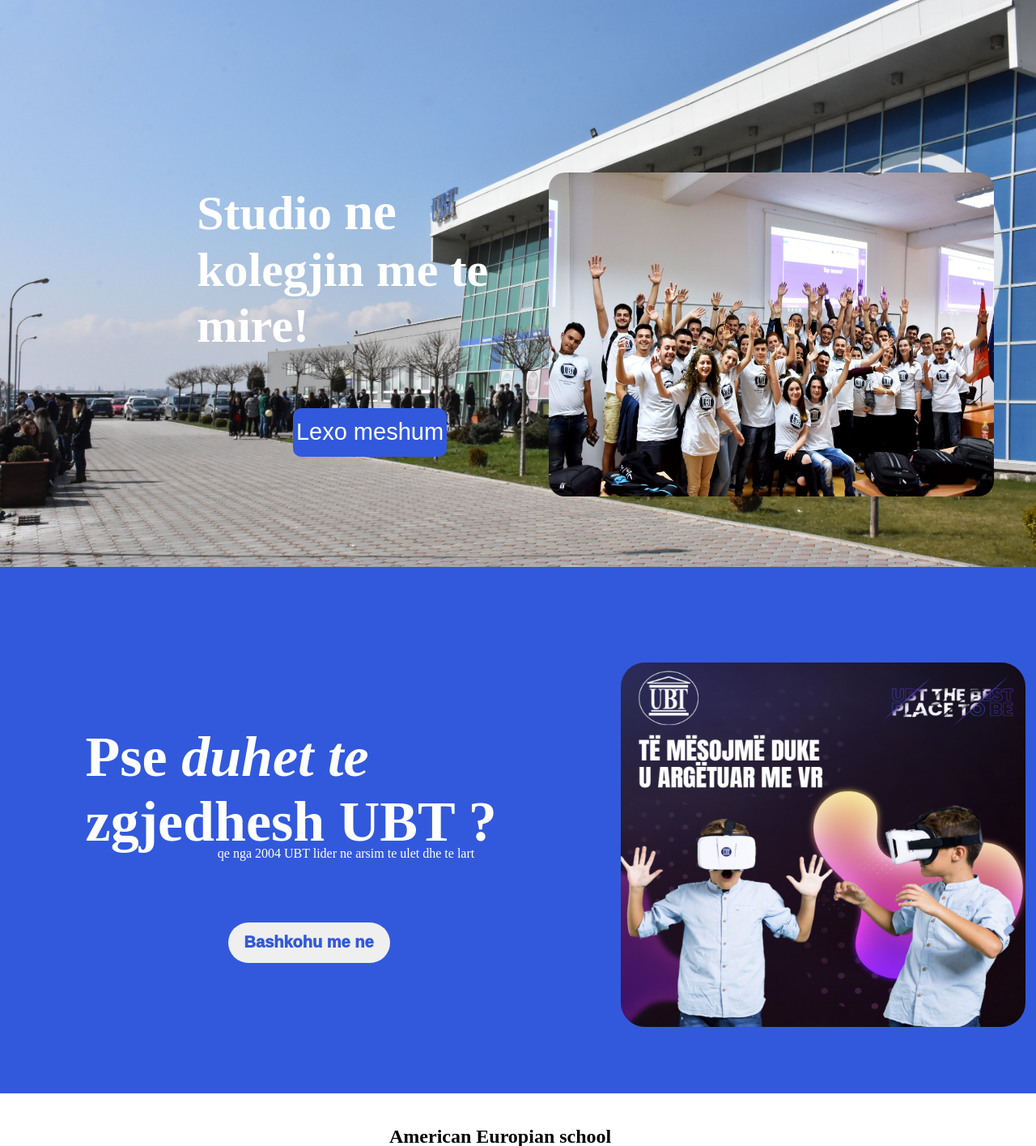
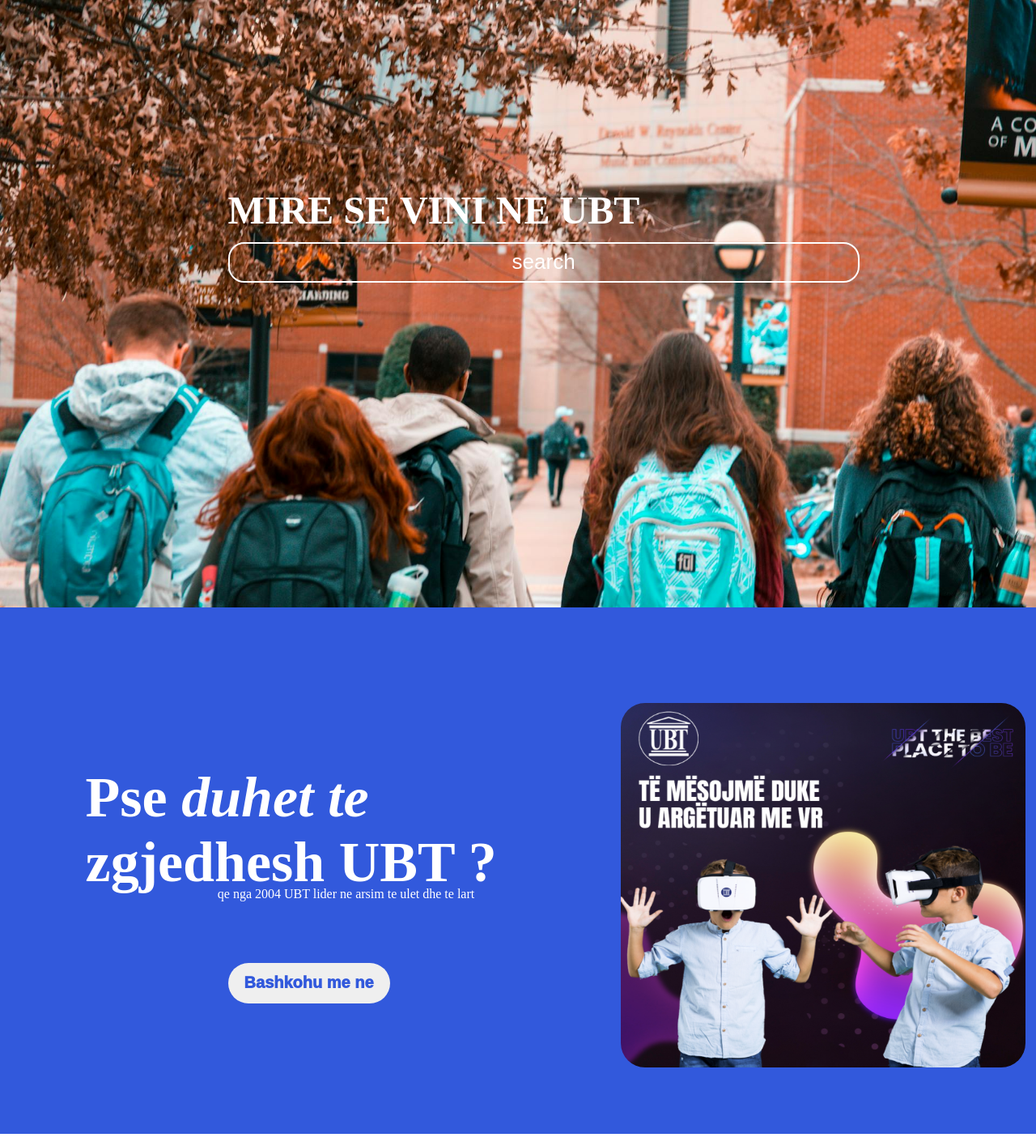
Before and after one commit to Jahirq1/WebSchool, a PHP site: page /html/home.html in a window 1280 px wide; the page is wider, and only the part inside the window is pictured. Shown: the part 80-1495 px from the top of that part at 81% size. Run offline with PHP 8.4, Linux system fonts and the light colour scheme.

Commit message:
kam krijuar slider me ane te javascript  dhe kam ndryshuar pak kontentin e webit ne faqe e ballines

```diff
--- a/css/home.css
+++ b/css/home.css
@@ -72,57 +73,88 @@ header img{
 
 /*Dizajni i sektionit Hero*/
 
-.hero{
+
+.slider-container {
   width: 100%;
-  height: 700px;
-  background-image: url(../img/ubt-1.jpg);
-  background-repeat: no-repeat;
-  background-position: center;
-  background-size: 100%;
+  margin: 0 auto;
+  overflow: hidden;
+}
+.slider-container .teksti{
+  position: absolute;
+  z-index: 2;
+  left: 22%;
+  top: 39%;
+}
+.slider-container .teksti{
+  width: 520px;
+  font-size: 49px;
+  color: white;
+}
+.slider-container .teksti h1{
+
+    font-size: 3rem;
+    border-right: 3px solid white;
+    padding-right: 5px;
+    white-space: nowrap;
+    overflow: hidden;
+    width: 0;
+    animation: typing 5s steps(50) 1s forwards, blink 0.75s step-end infinite;
+
+}
+.slider-container input{
+  width: 780px;
+  height: 50px;
+  border-radius: 20px;
+  border-style: none;
+  border: 2px solid white;
+  box-sizing: border-box;
+  text-align: center;
+  color: white;
+  font-size: 26px;
+  background: transparent;
+}
+input[type="search"]::-webkit-search-cancel-button {
+  display: none;
+}
+
+input[type="search"]::-moz-search-cancel-button {
+  display: none;
+}
+
+input[type="search"] {
+  -webkit-appearance: none;
+  -moz-appearance: none;
+  appearance: none;
+}
+.slider-container input::placeholder{
+  font-size: 26px;
+  color: white;
+  font-style: initial;
+}
+
+.slider-container input:focus{
+  outline: 2px solid white;
+}
+.slider {
+  display: flex;
+  width: 100%;
+  height: 750px;
+  transition: transform 0.5s ease-in-out;
+}
+
+.slide {
+  width: 100%;
+  flex: 0 0 100%;
+}
+
+.slide img {
+  width: 100%;
+  height: auto;
+  align-items: center;
+  justify-content: center;
   display: block;
 }
-.hero h1{
-  width: 420px;
-  position:relative;
- left: 19%;
- top: 32%;
- font-size: 60px;
- color: white;
- opacity: 1;
-}
 
-.hero h1 em{
-  font-style: initial;
-  font-size: 65px;
-}
-
-.hero img{
-  width: 550px;
-  height: 400px;
-  position:relative;
-  left: 53%;
-  opacity: 1;
-  border-radius :20px;
-}
-.hero button{
-  width: 190px;
-  height: 60px;
-  font-size: 29px;
-  background-color: #3259dc;
-  border-style: none;
-   border-radius: 10px;
-  color: white;
-  font-style: initial;
-   position: relative;
-   right: 15%;
-   bottom: 10%;
-}
-
-.hero button:hover{
-  background-color: aqua;
-  color: white;
-  cursor: pointer;
-}
 /*NEN DIZAJN I SEKTIONIT TE DYT HERO*/
 .sub {
   background-color: #3259dc;
--- a/html/home.html
+++ b/html/home.html
@@ -20,11 +20,25 @@
         <a href="login.html"><button >Log in</button></a>
     </nav>
     </header>
-    <section class="hero">
-        <h1>Studio <em>ne</em><br>kolegjin me te mire!</h1>
-         <img src="../img/ubtpost.jpg" alt="">
-        <button>Lexo meshum</button>
+    <section class="slider-container">
+        <div class="teksti">
+            <h1>MIRE SE VINI NE UBT</h1>
+            <input type="search" id="searchInput" placeholder="search">
+        </div>
+        <div class="slider">
+            <div class="slide">
+                <img src="../img/back/f1.jpg" alt="Image 1">
+            </div>
+            <div class="slide">
+                <img src="../img/back/f2.jpg" alt="Image 2">
+            </div>
+            <div class="slide">
+                <img src="../img/back/f3.jpg" alt="Image 3">
+            </div>
+        </div>
     </section>
+
+   <!--- nen faqja -->
     <section class="sub">
         <div class="su">
         <h1>Pse <em>duhet te</em><br>zgjedhesh UBT ? </h1>
@@ -32,11 +46,17 @@
         <img src="../img/ubtpost1.png" alt=""></div>
         <p>qe nga 2004 UBT lider ne arsim te ulet dhe te lart</p>
     </section>
+
+    <!--- promotion sektori-->
+
     <section class="promotion">
         <h2 class="h1">American Europian school</h2>
        <img src="../img/ubtpost2.png" alt="">
        <h2 class="h3">Recognized For Excellence 5 Star</h2>
     </section>
+
+    <!---Sektori historia -->
+
     <section class="historia">
         <h1>Rreth Nesh</h1>
         <p>Shkolla Fillore , e Mesme e Ulet dhe e Mesme e Lart “Kolegji UBT ”
@@ -45,7 +65,10 @@
             <img src="../img/ubtpost4.png" alt="">
         </section>
         <hr>
-    <section class="lajmet">
+
+     <!--- Sektori Lajmet -->
+
+     <section class="lajmet">
         <a href=""><h1>Lajmet</h1></a>
         <div class="post" >
             <img src="../img/post/post.jpeg" alt="">
@@ -63,9 +86,33 @@
              <p>Lorem ipsum dolor sit, amet consectetur adipisicing elit. Ullam veritatis expedita voluptas vitae fugit, obcaecati, modi officiis corporis ipsam rem, nobis non ad? Nostrum corporis soluta doloribus incidunt quidem sequi.</p>
         </div>
     </section>
-    <footer>
+
+     <!--- footeri-->
+
+     <footer>
         <hr>
         <h4>copyrights &#169 all rights reserved from UBT</h4>
     </footer>
+
+    <!---- javascript  -->
+    <script >
+
+
+        let currentIndex = 0;
+const slides = document.querySelectorAll('.slide');
+console.log('.slide');
+const totalSlides = slides.length;
+
+function nextSlide() {
+
+    currentIndex = (currentIndex + 1) % totalSlides;
+    document.querySelector('.slider').style.transform = `translateX(-${currentIndex * 100}%)`;
+}
+
+
+setInterval(nextSlide, 5000);
+
+
+</script>
 </body>
 </html>
```
Also changed, not shown: other parts of css/home.css (+28 -28 lines), img/back/f1.jpg (added), img/back/f2.jpg (added), img/back/f3.jpg (added), script.js (line endings or trailing spaces).
